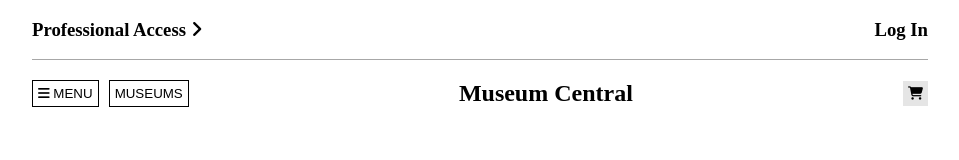
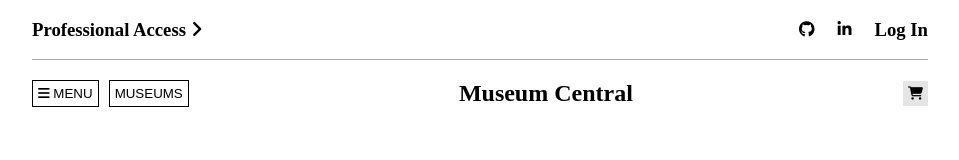
Before and after one commit to regdes721/Museum-Capstone, a React (Vite) app in the folder react-vite/: page / in a window 1280 px wide. Shown: the top 160 px of the page, without its empty margins (160-1119 px from the left). Built offline with nearby package versions, Linux system fonts and the light colour scheme; no server answers; a web font is replaced by a local one.

Commit message:
Add About Links to Capstone

```diff
--- a/react-vite/src/components/Navigation/Navigation.css
+++ b/react-vite/src/components/Navigation/Navigation.css
@@ -39,12 +39,14 @@ header {
   border-bottom: 1px solid #A7A7A7;
   display: flex;
   justify-content: space-between;
+  align-items: center;
 }
 
 .header-section-1a {
   display: flex;
   justify-content: space-between;
-  gap: 10px
+  gap: 20px;
+  align-items: center;
 }
 
 .cursor-pointer {
--- a/react-vite/src/components/Navigation/Navigation.jsx
+++ b/react-vite/src/components/Navigation/Navigation.jsx
@@ -79,15 +79,21 @@ function Navigation() {
   return (
     <header>
       <div className="header-section-1">
-        <NavLink to="https://pro.boutiquesdemusees.fr/en/" className="no-underline"><h3 className="font-header">Professional Access <i className="fa-solid fa-angle-right"></i></h3></NavLink>
+        <NavLink to="https://pro.boutiquesdemusees.fr/en/" className="no-underline" target="_blank"><h3 className="font-header">Professional Access <i className="fa-solid fa-angle-right"></i></h3></NavLink>
         {!sessionUser && (
-          <OpenModalMenuItem
-          itemText="Log In"
-          modalComponent={<LoginFormModal />}
-        />
+          <div className="header-section-1a">
+            <NavLink to="https://github.com/regdes721" target="_blank" className="nav-title"><i className="fab fa-github"> </i></NavLink>
+            <NavLink to="https://www.linkedin.com/in/reginalddesrosiers/" target="_blank" className="nav-title"><i className="fab fa-fw fa-linkedin-in"></i></NavLink>
+            <OpenModalMenuItem
+            itemText="Log In"
+            modalComponent={<LoginFormModal />}
+            />
+          </div>
         )}
         {sessionUser && (
           <div className="header-section-1a">
+            <NavLink to="https://github.com/regdes721" target="_blank" className="nav-title"><i className="fab fa-github"> </i></NavLink>
+            <NavLink to="https://www.linkedin.com/in/reginalddesrosiers/" target="_blank" className="nav-title"><i className="fab fa-fw fa-linkedin-in"></i></NavLink>
             {/* <h3 onClick={() => (alert(`Feature Coming Soon...`))}>My account</h3> */}
             <h3 onClick={logout} className="cursor-pointer">Sign out</h3>
           </div>
```
